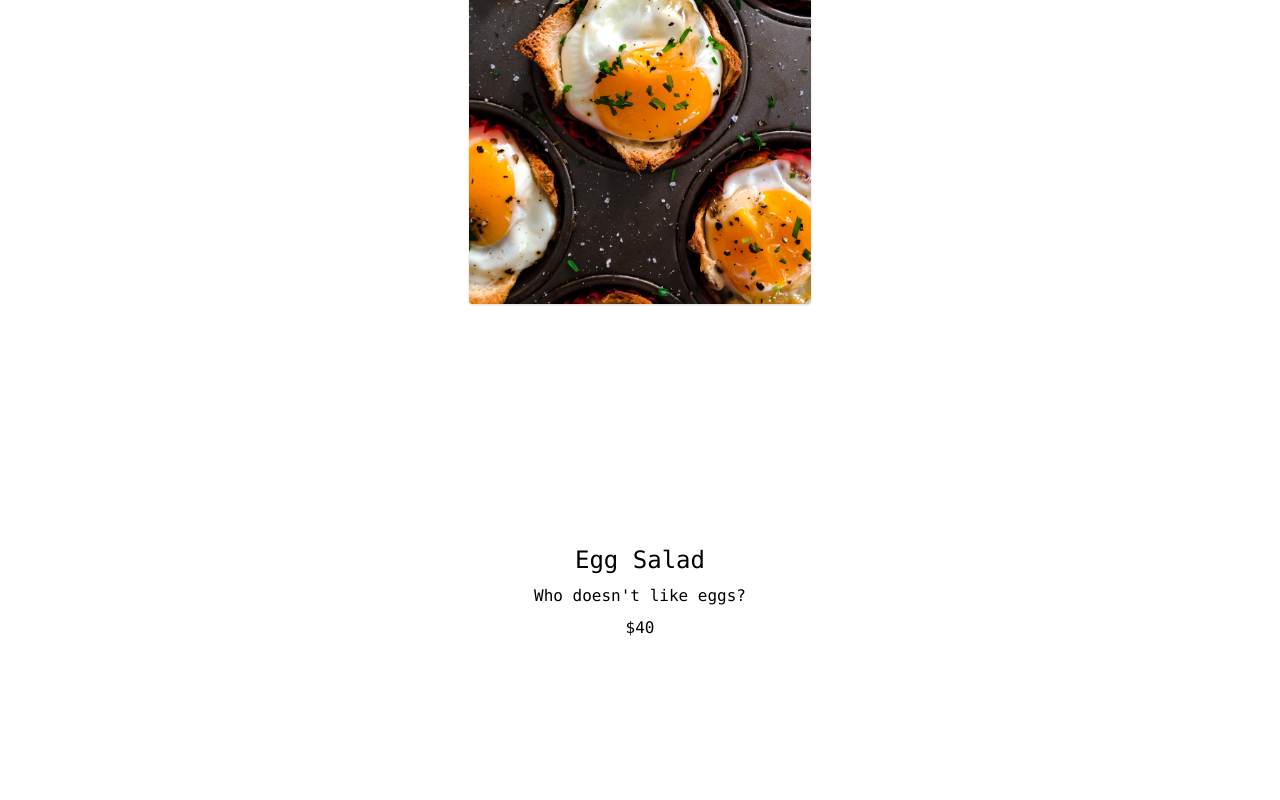
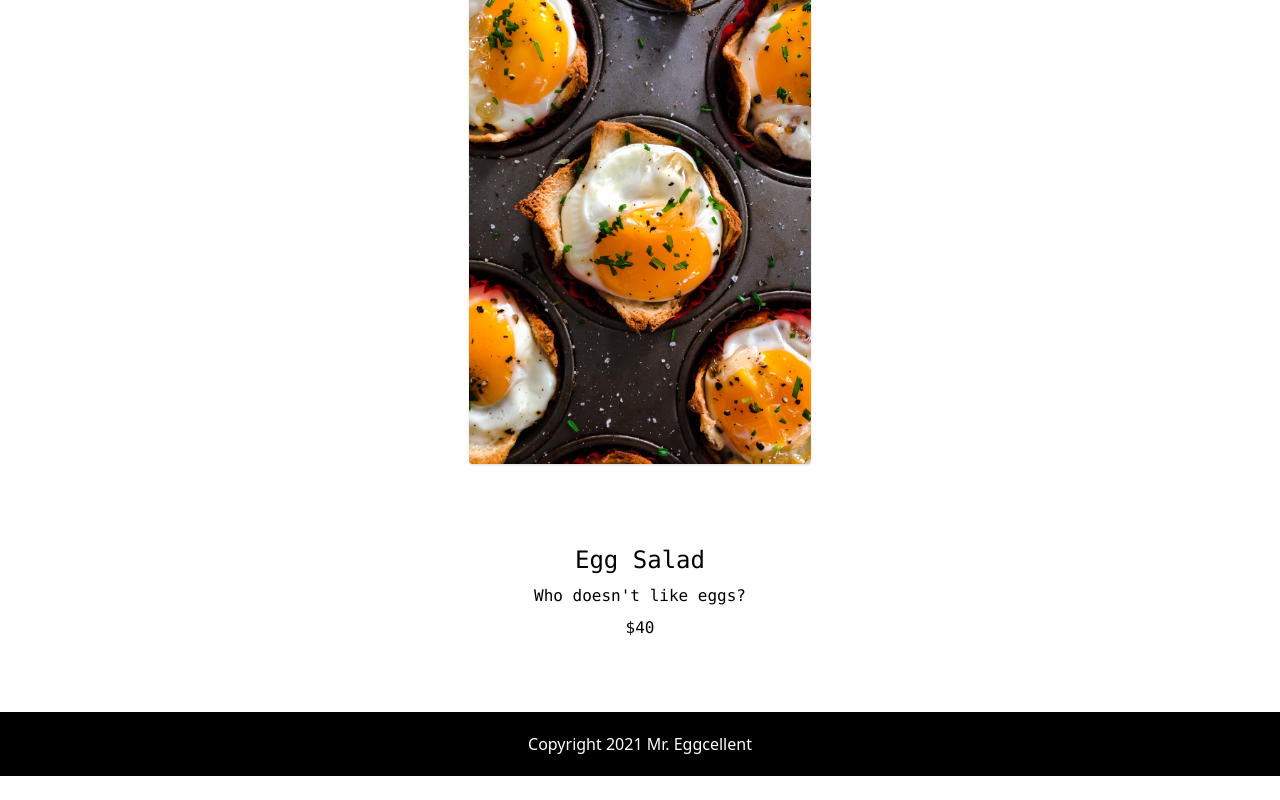
Before and after one commit to JWoltjen/Eggcellent, a React (Create React App) app: page / in a window 1280 px wide. Shown: the part 1752-2552 px from the top of the page. After the commit the page ends 2528 px from the top, so only its background shows below. Built offline with nearby package versions, Linux system fonts and the light colour scheme.

Commit message:
create footer component

```diff
--- a/src/App.js
+++ b/src/App.js
@@ -2,6 +2,8 @@ import './App.css';
 import Navbar from './components/Navbar'
 import Hero from './components/Hero'
 import Content from './components/Content'
+import Footer from './components/Footer'
+
 
 function App() {
   return (
@@ -9,6 +11,7 @@ function App() {
       <Navbar/>
       <Hero/>
       <Content/>
+      <Footer/>
     </>
   );
 }
--- a/src/components/Footer.js
+++ b/src/components/Footer.js
@@ -0,0 +1,11 @@
+import React from 'react'
+
+const Footer = () => {
+    return (
+        <div className='flex justify-center items-center h-16 bg-black text-white'>
+            <p>Copyright 2021 Mr. Eggcellent</p>
+        </div>
+    )
+}
+
+export default Footer
--- a/src/index.css
+++ b/src/index.css
@@ -7,5 +7,5 @@
 }
 
 .center-content {
-  @apply flex flex-col justify-center items-center bg-white h-screen font-mono py-40;
+  @apply flex flex-col justify-center items-center;
 }
```
